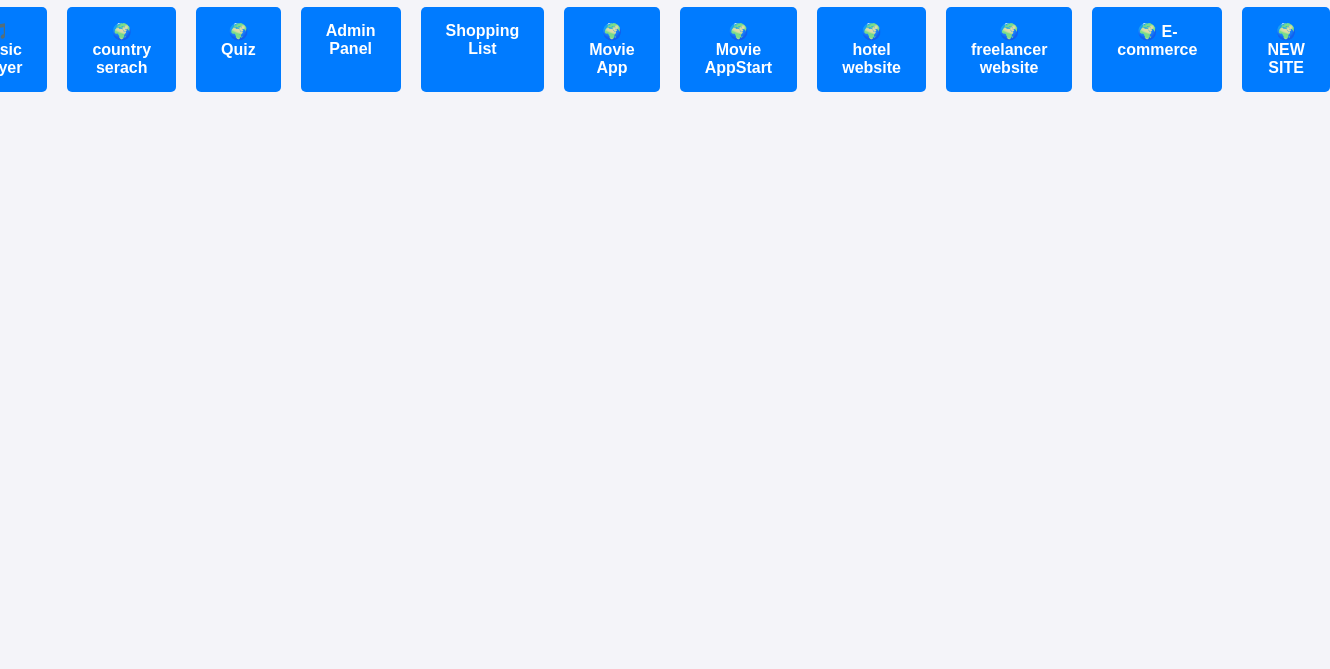
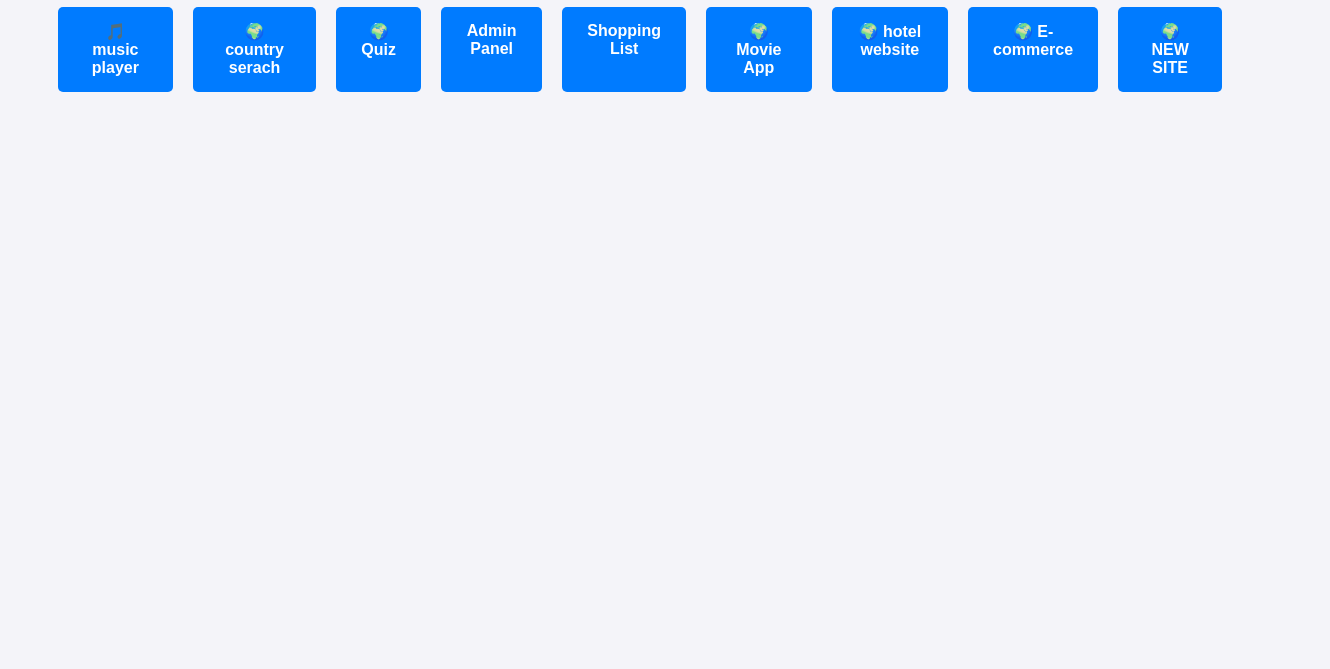
Before and after one commit to yusufkc81/uygulamalar, a plain HTML site: page index.html in a window 1280 px wide. Shown: the part 131-800 px from the top of the page, 1330 px wide, since content can reach past the window. Drawn offline with Linux system fonts and the light colour scheme.

Commit message:
Update index.html

```diff
--- a/index.html
+++ b/index.html
@@ -19,12 +19,11 @@
         <a href="quiz-app/">🌍 Quiz</a>
       <a href="admin-panel/admin-panel-egitim/">Admin Panel</a>
         <a href="shopping-list/">Shopping List</a>
-        <a href="movie-app/">🌍 Movie App</a>
-        <a href="moovieapp/">🌍 Movie AppStart</a>
+        <a href="moovieapp/">🌍 Movie App</a>
         <a href="hotel-site-FINISH/">🌍 hotel website</a>
-        <a href="freelancer/">🌍 freelancer website</a>
         <a href="e-commerce/">🌍 E-commerce</a>
         <a href="NEW-SITE/">🌍 NEW SITE</a>
+
 
 
 
```
